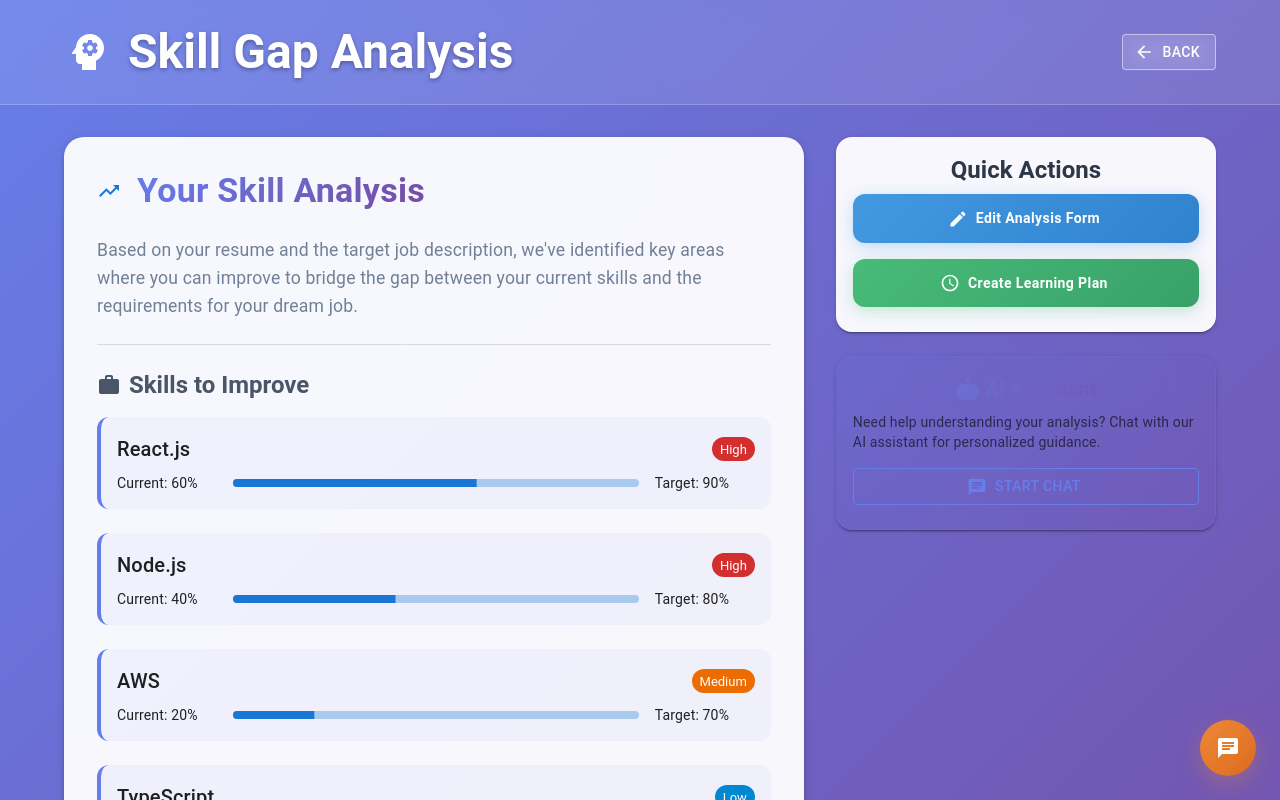
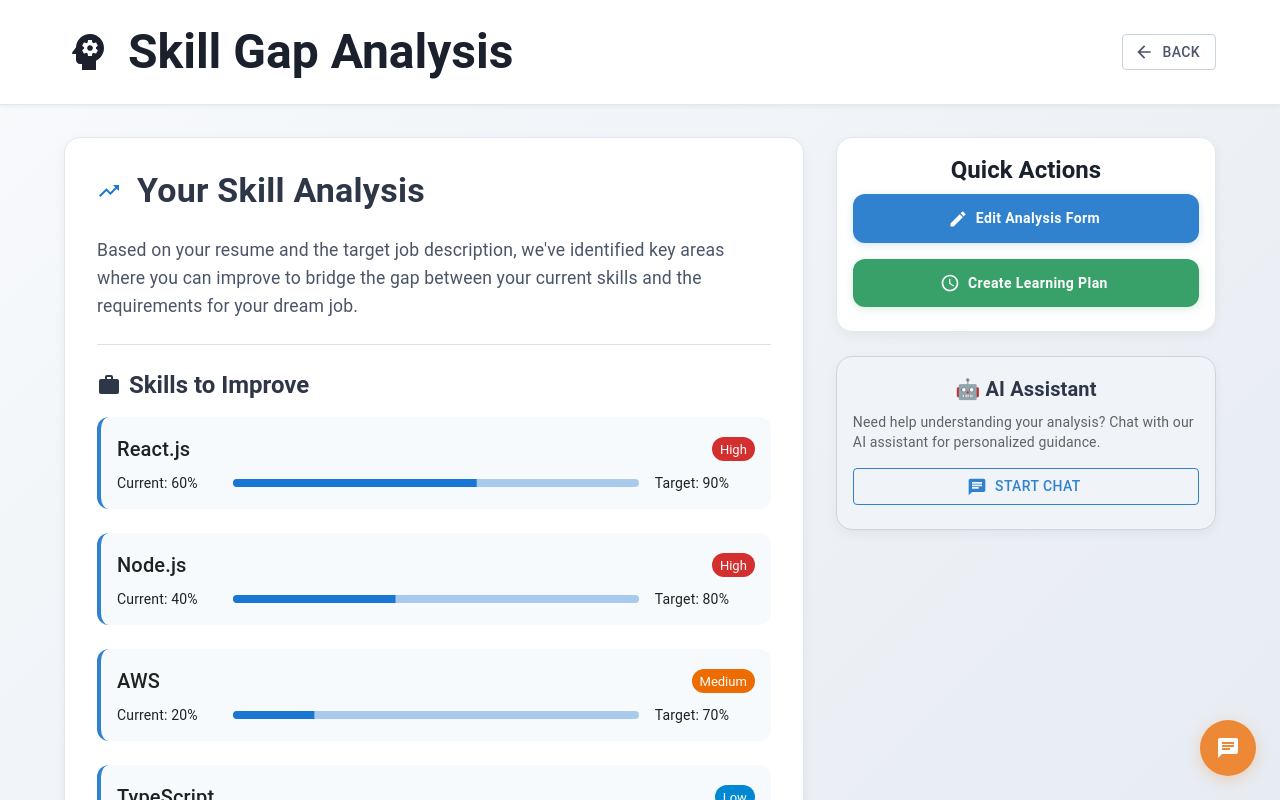
Before and after one commit to prithishsamanta/CareerLift, a React (Create React App) app in the folder frontend/: page /analysis in a window 1280 px wide. Shown: the top 800 px of the page. Built offline with nearby package versions, Linux system fonts and the light colour scheme.

Commit message:
Added Analysis Page Fixed Color

```diff
--- a/frontend/src/styles/AnalysisPage.css
+++ b/frontend/src/styles/AnalysisPage.css
@@ -1,35 +1,33 @@
 /* Analysis Page Styles */
 .analysis-page {
   min-height: 100vh;
-  background: linear-gradient(135deg, #667eea 0%, #764ba2 100%);
+  background: linear-gradient(135deg, #f8fafc 0%, #e2e8f0 100%);
   position: relative;
 }
 
 .header-section {
-  background: rgba(255, 255, 255, 0.1);
-  backdrop-filter: blur(10px);
-  border-bottom: 1px solid rgba(255, 255, 255, 0.2);
+  background: #ffffff;
+  border-bottom: 1px solid #e2e8f0;
+  box-shadow: 0 2px 4px rgba(0, 0, 0, 0.05);
 }
 
 .page-title {
-  color: white !important;
+  color: #1a202c !important;
   font-weight: 700 !important;
   display: flex;
   align-items: center;
-  text-shadow: 0 2px 4px rgba(0, 0, 0, 0.3);
 }
 
 .back-button {
-  color: white !important;
-  border-color: rgba(255, 255, 255, 0.5) !important;
-  backdrop-filter: blur(10px);
-  background: rgba(255, 255, 255, 0.1) !important;
+  color: #4a5568 !important;
+  border-color: #cbd5e0 !important;
+  background: #ffffff !important;
   transition: all 0.3s ease !important;
 }
 
 .back-button:hover {
-  background: rgba(255, 255, 255, 0.2) !important;
-  border-color: white !important;
+  background: #f7fafc !important;
+  border-color: #4a5568 !important;
   transform: translateY(-2px);
 }
 
@@ -39,28 +37,25 @@
 }
 
 .analysis-card {
-  background: rgba(255, 255, 255, 0.95) !important;
-  backdrop-filter: blur(20px) !important;
-  border-radius: 20px !important;
-  border: 1px solid rgba(255, 255, 255, 0.2);
+  background: #ffffff !important;
+  border-radius: 16px !important;
+  border: 1px solid #e2e8f0;
+  box-shadow: 0 4px 12px rgba(0, 0, 0, 0.05) !important;
   transition: transform 0.3s ease, box-shadow 0.3s ease !important;
 }
 
 .analysis-card:hover {
-  transform: translateY(-4px);
-  box-shadow: 0 20px 40px rgba(0, 0, 0, 0.1) !important;
+  transform: translateY(-2px);
+  box-shadow: 0 8px 25px rgba(0, 0, 0, 0.1) !important;
 }
 
 .section-title {
-  background: linear-gradient(135deg, #667eea, #764ba2);
-  -webkit-background-clip: text;
-  -webkit-text-fill-color: transparent;
-  background-clip: text;
+  color: #2d3748 !important;
   font-weight: 700 !important;
 }
 
 .subsection-title {
-  color: #4a5568 !important;
+  color: #2d3748 !important;
   font-weight: 600 !important;
   display: flex;
   align-items: center;
@@ -68,31 +63,31 @@
 }
 
 .analysis-description {
-  color: #718096 !important;
+  color: #4a5568 !important;
   font-size: 1.1rem !important;
   line-height: 1.6 !important;
 }
 
 .skill-gap-item {
   padding: 1rem;
-  background: rgba(102, 126, 234, 0.05);
+  background: #f7fafc;
   border-radius: 12px;
-  border-left: 4px solid #667eea;
+  border-left: 4px solid #3182ce;
   transition: all 0.3s ease;
 }
 
 .skill-gap-item:hover {
-  background: rgba(102, 126, 234, 0.1);
+  background: #edf2f7;
   transform: translateX(4px);
 }
 
 .recommendation-item {
   padding: 0.5rem 0 !important;
-  color: #4a5568 !important;
-  border-left: 3px solid #48bb78;
+  color: #2d3748 !important;
+  border-left: 3px solid #38a169;
   padding-left: 1rem !important;
   margin-bottom: 0.5rem !important;
-  background: rgba(72, 187, 120, 0.05);
+  background: #f0fff4;
   border-radius: 0 8px 8px 0;
 }
 
@@ -102,14 +97,14 @@
 }
 
 .action-card {
-  background: rgba(255, 255, 255, 0.95) !important;
-  backdrop-filter: blur(20px) !important;
+  background: #ffffff !important;
   border-radius: 16px !important;
-  border: 1px solid rgba(255, 255, 255, 0.2);
+  border: 1px solid #e2e8f0;
+  box-shadow: 0 4px 12px rgba(0, 0, 0, 0.05) !important;
 }
 
 .action-title {
-  color: #2d3748 !important;
+  color: #1a202c !important;
   font-weight: 600 !important;
   text-align: center;
 }
@@ -123,66 +118,66 @@
 }
 
 .edit-button {
-  background: linear-gradient(135deg, #4299e1, #3182ce) !important;
-  box-shadow: 0 4px 15px rgba(66, 153, 225, 0.3) !important;
+  background: #3182ce !important;
+  color: #ffffff !important;
+  box-shadow: 0 2px 8px rgba(49, 130, 206, 0.2) !important;
 }
 
 .edit-button:hover {
-  background: linear-gradient(135deg, #3182ce, #2c5aa0) !important;
+  background: #2c5aa0 !important;
   transform: translateY(-2px);
-  box-shadow: 0 8px 25px rgba(66, 153, 225, 0.4) !important;
+  box-shadow: 0 4px 15px rgba(49, 130, 206, 0.3) !important;
 }
 
 .plan-button {
-  background: linear-gradient(135deg, #48bb78, #38a169) !important;
-  box-shadow: 0 4px 15px rgba(72, 187, 120, 0.3) !important;
+  background: #38a169 !important;
+  color: #ffffff !important;
+  box-shadow: 0 2px 8px rgba(56, 161, 105, 0.2) !important;
 }
 
 .plan-button:hover {
-  background: linear-gradient(135deg, #38a169, #2f855a) !important;
+  background: #2f855a !important;
   transform: translateY(-2px);
-  box-shadow: 0 8px 25px rgba(72, 187, 120, 0.4) !important;
+  box-shadow: 0 4px 15px rgba(56, 161, 105, 0.3) !important;
 }
 
 .ai-assistant-card {
-  background: linear-gradient(135deg, rgba(102, 126, 234, 0.1), rgba(118, 75, 162, 0.1)) !important;
-  backdrop-filter: blur(20px) !important;
+  background: #f0f4f8 !important;
   border-radius: 16px !important;
-  border: 1px solid rgba(102, 126, 234, 0.2);
+  border: 1px solid #cbd5e0;
+  box-shadow: 0 4px 12px rgba(0, 0, 0, 0.05) !important;
 }
 
 .ai-title {
-  background: linear-gradient(135deg, #667eea, #764ba2);
-  -webkit-background-clip: text;
-  -webkit-text-fill-color: transparent;
-  background-clip: text;
+  color: #2d3748 !important;
   font-weight: 600 !important;
   text-align: center;
 }
 
 .chat-button {
-  color: #667eea !important;
-  border-color: #667eea !important;
+  color: #3182ce !important;
+  border-color: #3182ce !important;
   transition: all 0.3s ease !important;
 }
 
 .chat-button:hover {
-  background: #667eea !important;
+  background: #3182ce !important;
   color: white !important;
   transform: translateY(-2px);
-  box-shadow: 0 8px 25px rgba(102, 126, 234, 0.3);
+  box-shadow: 0 4px 15px rgba(49, 130, 206, 0.3);
 }
 
 .floating-chat-button {
-  background: linear-gradient(135deg, #ed8936, #dd6b20) !important;
-  box-shadow: 0 8px 25px rgba(237, 137, 54, 0.3) !important;
+  background: #ed8936 !important;
+  color: #ffffff !important;
+  box-shadow: 0 4px 15px rgba(237, 137, 54, 0.3) !important;
   transition: all 0.3s ease !important;
 }
 
 .floating-chat-button:hover {
-  background: linear-gradient(135deg, #dd6b20, #c05621) !important;
+  background: #dd6b20 !important;
   transform: scale(1.1);
-  box-shadow: 0 12px 35px rgba(237, 137, 54, 0.4) !important;
+  box-shadow: 0 8px 25px rgba(237, 137, 54, 0.4) !important;
 }
 
 /* Responsive Design */
```
